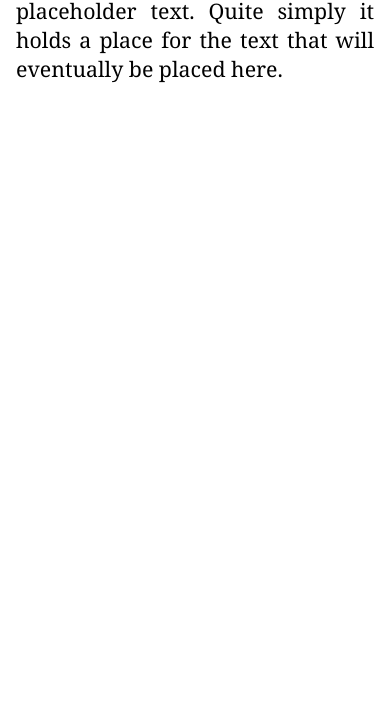
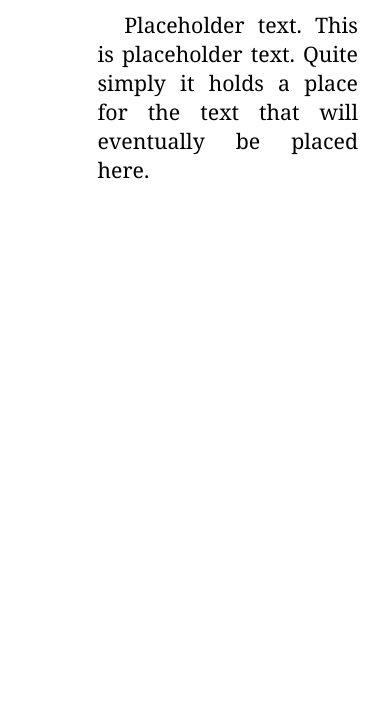
Before and after one commit to Alonso-del-Arte/misc-info, a plain HTML site: page text/placeholders/PlaceholderText_en.html in a window 390 px wide. Shown: the part 119-844 px from the top of the page. Drawn offline with Linux system fonts and the light colour scheme.

Commit message:
Removed CSS local media query

```diff
--- a/text/placeholders/PlaceholderText_en.html
+++ b/text/placeholders/PlaceholderText_en.html
@@ -10,9 +10,6 @@
         <style type="text/css"><!--
             body { margin-left: 25%; margin-right: 2em; max-width: 450pt }
             p { font-size: 16pt; text-align: justify; text-indent: 1.25em }
-            @media only screen and (max-width: 440px) {
-                body { margin-left: 1em; margin-right: 1em }
-            }
         // --></style>
     </head>
     <body>
```
